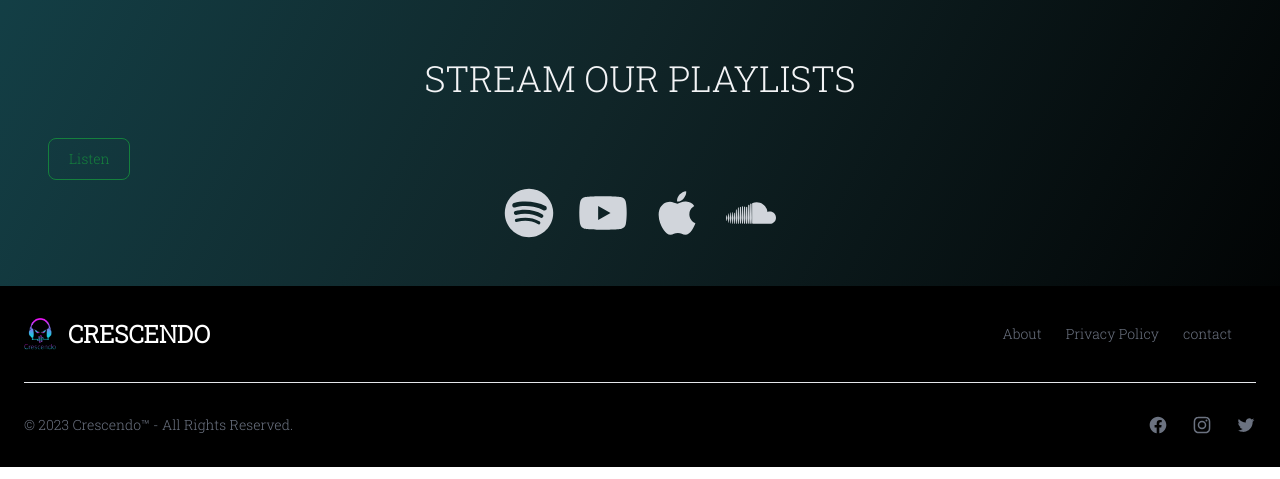
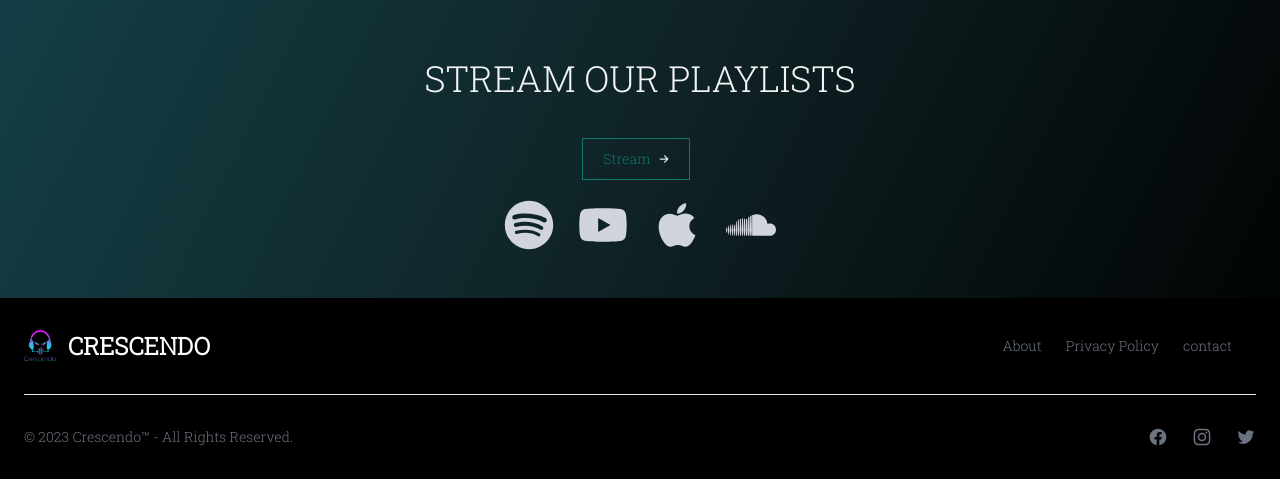
Before and after one commit to Dominic2000code/crescendo-html, a plain HTML site: page playlists.html in a window 1280 px wide. Shown: the part 2114-2593 px from the top of the page. Drawn offline with nearby package versions, Linux system fonts and the light colour scheme.

Commit message:
made modifications

```diff
--- a/playlists.html
+++ b/playlists.html
@@ -113,8 +113,18 @@
         <section id="stream">
             <h2 class="text-center p-5 text-3xl md:text-4xl lg:text6xl md:p-10 text-gray-100 uppercase">Stream our
                 playlists</h2>
-            <button type="button"
-                class="text-green-700 hover:text-white border border-green-700 hover:bg-green-800 focus:ring-4 focus:outline-none focus:ring-green-300 font-medium rounded-lg text-sm px-5 py-2.5 text-center mr-2 mb-2 dark:border-green-500 dark:text-green-500 dark:hover:text-white dark:hover:bg-green-600 dark:focus:ring-green-800">Listen</button>
+            <div class="flex justify-center items-center mb-3">
+                <button type="button"
+                    class="flex items-center gap-2 text-teal-700 hover:text-white border border-teal-700 hover:bg-teal-800 focus:ring-4 focus:outline-none focus:ring-teal-300 font-medium text-sm px-5 py-2.5 text-center mr-2 mb-2">
+                    Stream
+                    <svg class="text-gray-200" width="10" height="10" xmlns="http://www.w3.org/2000/svg"
+                        fill="currentColor"
+                        viewBox="0 0 448 512"><!--! Font Awesome Pro 6.3.0 by @fontawesome - https://fontawesome.com License - https://fontawesome.com/license (Commercial License) Copyright 2023 Fonticons, Inc. -->
+                        <path
+                            d="M438.6 278.6c12.5-12.5 12.5-32.8 0-45.3l-160-160c-12.5-12.5-32.8-12.5-45.3 0s-12.5 32.8 0 45.3L338.8 224 32 224c-17.7 0-32 14.3-32 32s14.3 32 32 32l306.7 0L233.4 393.4c-12.5 12.5-12.5 32.8 0 45.3s32.8 12.5 45.3 0l160-160z" />
+                    </svg>
+                </button>
+            </div>
 
             <div class="flex  space-x-6 items-center justify-center">
                 <a href="#" class="text-gray-300 hover:text-teal-800">
```
